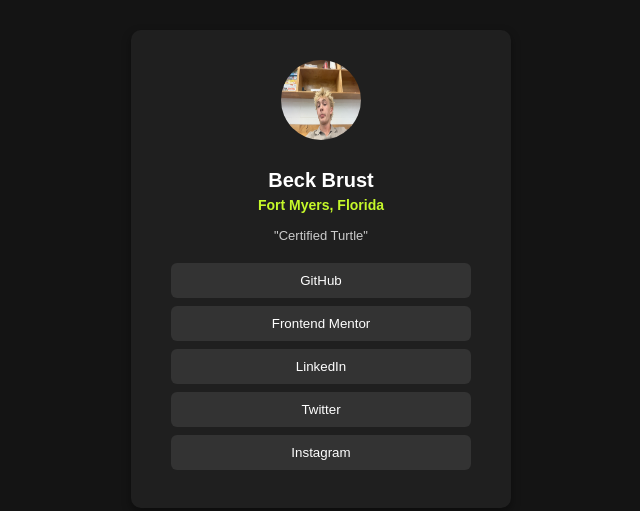
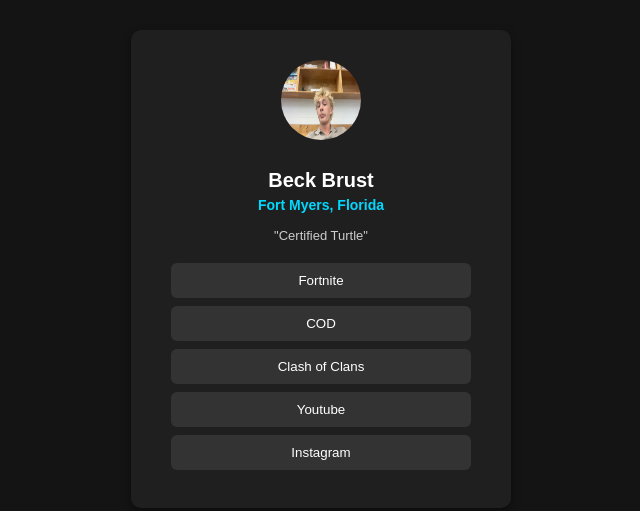
Before and after one commit to 91flicks/WEBDEV1, a plain HTML site: page WEBDEV1/FrontendMentor/social-links-profile-main/index.html in a window 1280 px wide. Shown: the part 131-642 px from the top of the page, without its empty margins (319-959 px from the left). Drawn offline with Linux system fonts and the light colour scheme.

Commit message:
Update index.html
social card

```diff
--- a/WEBDEV1/FrontendMentor/social-links-profile-main/index.html
+++ b/WEBDEV1/FrontendMentor/social-links-profile-main/index.html
@@ -3,7 +3,7 @@
 <head>
   <meta charset="UTF-8">
   <meta name="viewport" content="width=device-width, initial-scale=1.0">
-  <title>Social Card</title>
+  <title>social links</title>
   <style>
     body {
       background-color: #141414;
@@ -39,7 +39,7 @@
     }
 
     .card h4 {
-      color:hsl(75, 94%, 57%);
+      color:hsl(189, 100%, 50%);
       margin: 0 0 15px;
       font-size: 14px;
     }
@@ -64,7 +64,7 @@
     }
 
     .card button:hover {
-      background-color: #4caf50;
+      background-color: #008cff;
     }
   </style>
 </head>
@@ -74,10 +74,10 @@
     <h2>Beck Brust</h2>
     <h4>Fort Myers, Florida</h4>
     <p>"Certified Turtle"</p>
-    <button>GitHub</button>
-    <button>Frontend Mentor</button>
-    <button>LinkedIn</button>
-    <button>Twitter</button>
+    <button>Fortnite</button>
+    <button>COD</button>
+    <button>Clash of Clans</button>
+    <button>Youtube</button>
     <button>Instagram</button>
   </div>
 </body>
```
